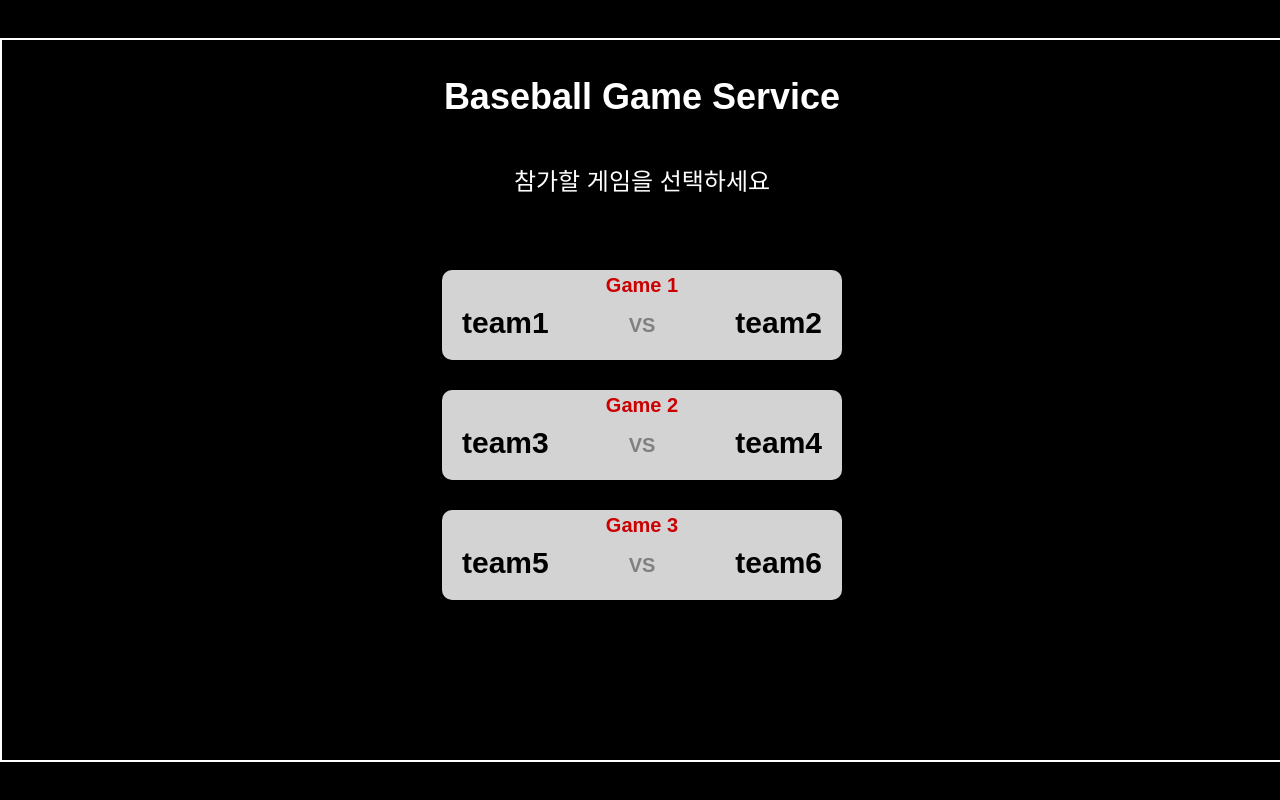
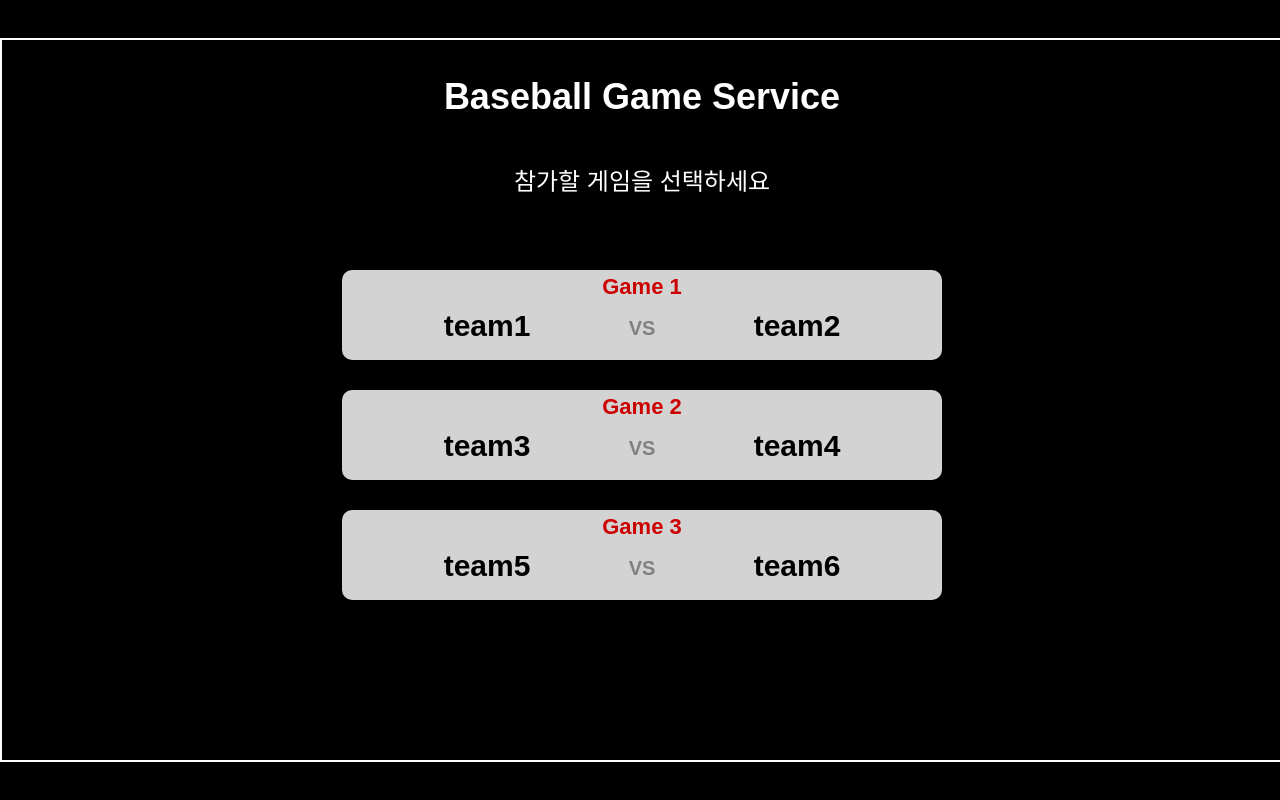
Before and after one commit to codesquad-member-2020/baseball-08, a React (Create React App) app in the folder FE/: page / in a window 1280 px wide. Built offline with nearby package versions, Linux system fonts and the light colour scheme.

Commit message:
[FE] Modify: 팀 선택 화면의 UI 수정
Title >
* 팀 선택 화면의 UI 수정

Description>
* 팀 선택 화면 컴포넌트들의 글자 크기 및 width 등의 UI 수정.

```diff
--- a/FE/src/components/SelectGame/publicComponent/Versus.tsx
+++ b/FE/src/components/SelectGame/publicComponent/Versus.tsx
@@ -2,7 +2,7 @@ import React from 'react';
 import styled from 'styled-components'
 
 const StyledVersus = styled.div`
-  width: 400px;
+  width: 600px;
   height: 90px;
   position: relative;
   margin: 0 auto;
@@ -13,9 +13,9 @@ const StyledVersus = styled.div`
 `;
 
 const StyledGameTitle = styled.p`
-  width: 400px;
+  width: 600px;
   position: relative;
-  font-size: 20px;
+  font-size: 22px;
   margin: 0 auto;
   color: #cc0000;
   font-weight: bold;
@@ -23,6 +23,7 @@ const StyledGameTitle = styled.p`
 `;
 
 const StyledAwayTeamName = styled.p`
+  width: 250px;
   float: left;
   position: relative;
   font-size: 30px;
@@ -39,6 +40,7 @@ const StyledAwayTeamName = styled.p`
 `;
 
 const StyledHomeTeamName = styled.p`
+  width: 250px;
   float: right;
   position: relative;
   font-size: 30px;
```
